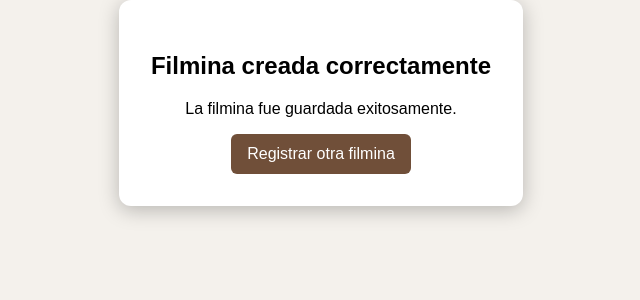
After one commit to ibeltran1999/OlgadeChicaApp, a Flask app: template app/presentation/templates/filminas/confirmacion.html in a window 1280 px wide. The commit adds this page. Shown: the top 300 px of the page, without its empty margins (319-959 px from the left). Run offline with Flask 3, Linux system fonts and the light colour scheme; the template is opened without the code that fills it, so the values that code supplies are empty.

Commit message:
build: ajuste pantallas de confirmacion creacion de filminas

```diff
--- /dev/null
+++ b/app/presentation/templates/filminas/confirmacion.html
@@ -0,0 +1,27 @@
+<!DOCTYPE html>
+<html lang="es">
+<head>
+    <meta charset="UTF-8">
+    <meta name="viewport" content="width=device-width, initial-scale=1">
+    <title>Filmina creada</title>
+    <link
+        rel="stylesheet"
+        href="{{ url_for('static', filename='css/styles.css') }}"
+    >
+</head>
+<body>
+    <dialog open class="modal-confirmacion">
+        <h2>Filmina creada correctamente</h2>
+        <p>La filmina fue guardada exitosamente.</p>
+
+
+<a
+    class="boton"
+    href="{{ url_for('filminas.mostrar_formulario') }}"
+>
+    Registrar otra filmina
+</a>
+
+    </dialog>
+</body>
+</html>
--- a/app/static/css/styles.css
+++ b/app/static/css/styles.css
@@ -45,3 +45,22 @@ button {
 button:hover {
     background-color: #4f3829;
 }
+.modal-confirmacion {
+    border: 0;
+    border-radius: 12px;
+    padding: 2rem;
+    text-align: center;
+    box-shadow: 0 4px 20px rgb(0 0 0 / 25%);
+}
+
+.modal-confirmacion::backdrop {
+    background: rgb(0 0 0 / 45%);
+}
+.boton {
+    display: inline-block;
+    padding: 0.7rem 1rem;
+    border-radius: 6px;
+    color: white;
+    background-color: #704f39;
+    text-decoration: none;
+}
```
Also changed, not shown: app/presentation/controladores/controlador_filminas.py (+19 -18 lines).
